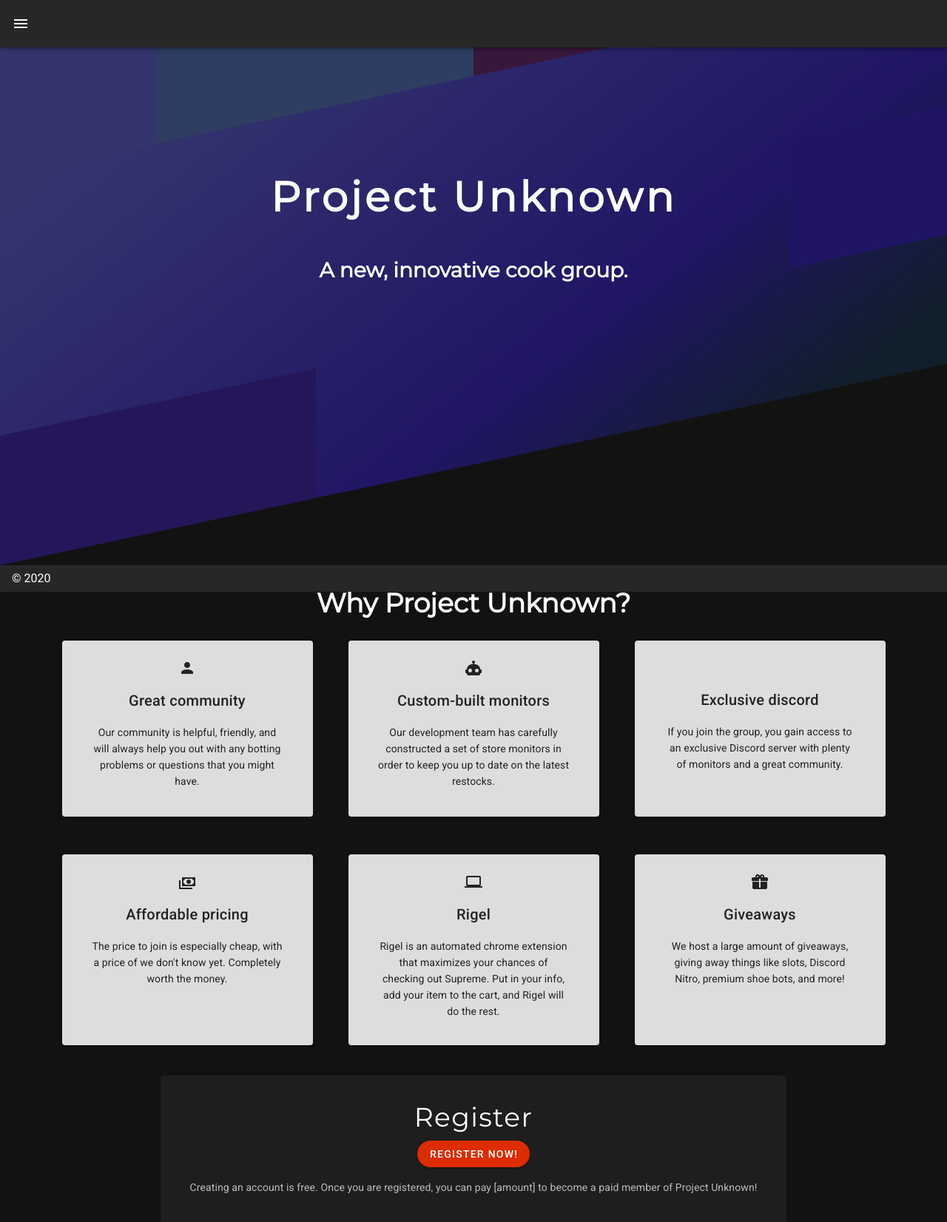
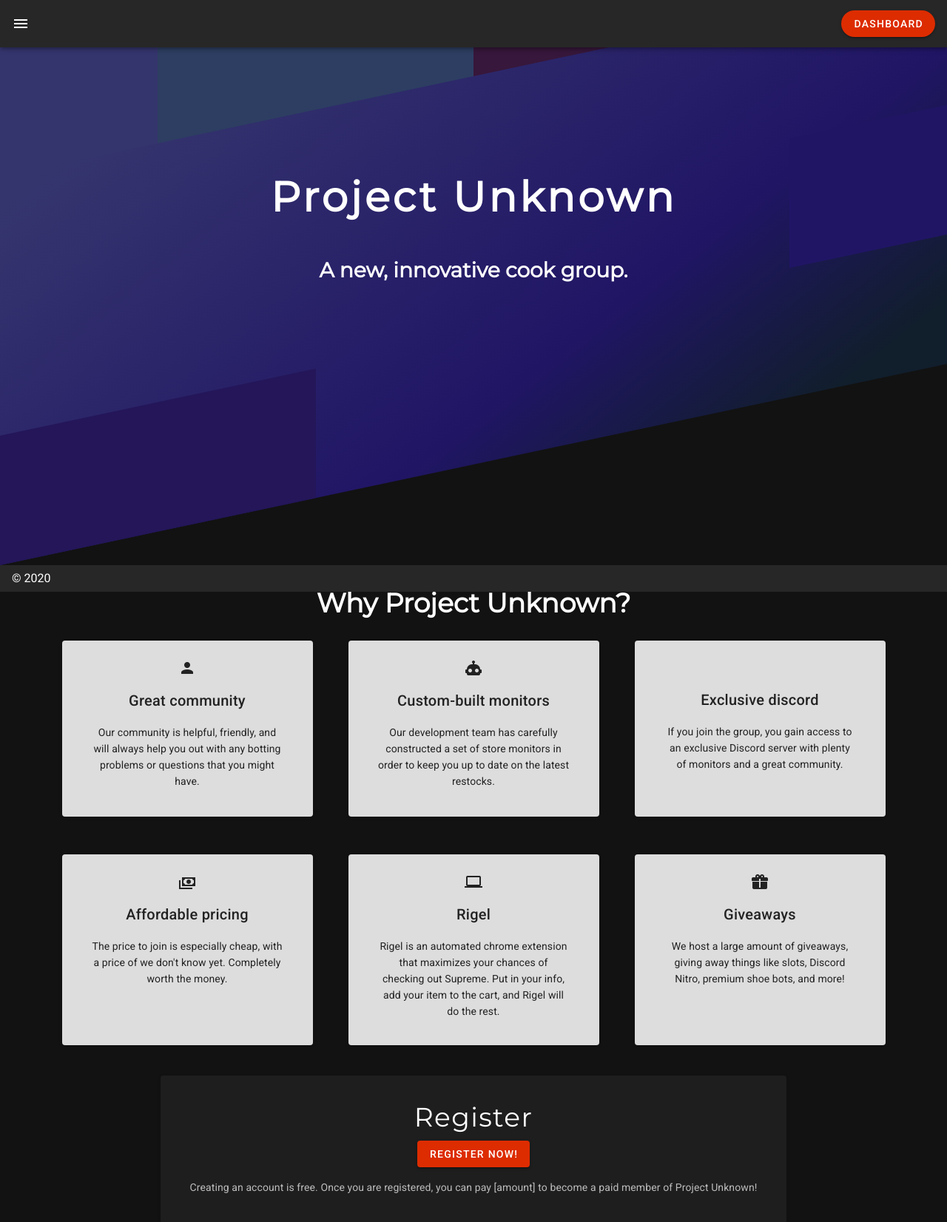
Before and after one commit to Project-Unknown-GH/unknown-front, a Nuxt app: page / in a window 1280 px wide. Shown: the top 1652 px of the page at 74% size. Built offline with nearby package versions, Linux system fonts and the light colour scheme.

Commit message:
:sparkles: Added dashboard button to front page

```diff
--- a/layouts/default.vue
+++ b/layouts/default.vue
@@ -26,6 +26,8 @@
         </v-navigation-drawer>
         <v-app-bar :clipped-left="clipped" fixed app>
             <v-app-bar-nav-icon @click.stop="drawer = !drawer" />
+            <v-spacer />
+            <v-btn rounded right color="error" to="/dashboard">Dashboard</v-btn>
         </v-app-bar>
         <v-content>
             <v-container>
--- a/pages/index.vue
+++ b/pages/index.vue
@@ -105,7 +105,7 @@
                 style="font-family: 'Montserrat',sans-serif; font-size: 36px; letter-spacing: 1pt"
                 >Register</v-card-title
             >
-            <v-btn rounded color="error" to="login">Register now!</v-btn>
+            <v-btn color="error" to="login">Register now!</v-btn>
             <v-card-text
                 >Creating an account is free. Once you are registered, you can
                 pay [amount] to become a paid member of Project
```
